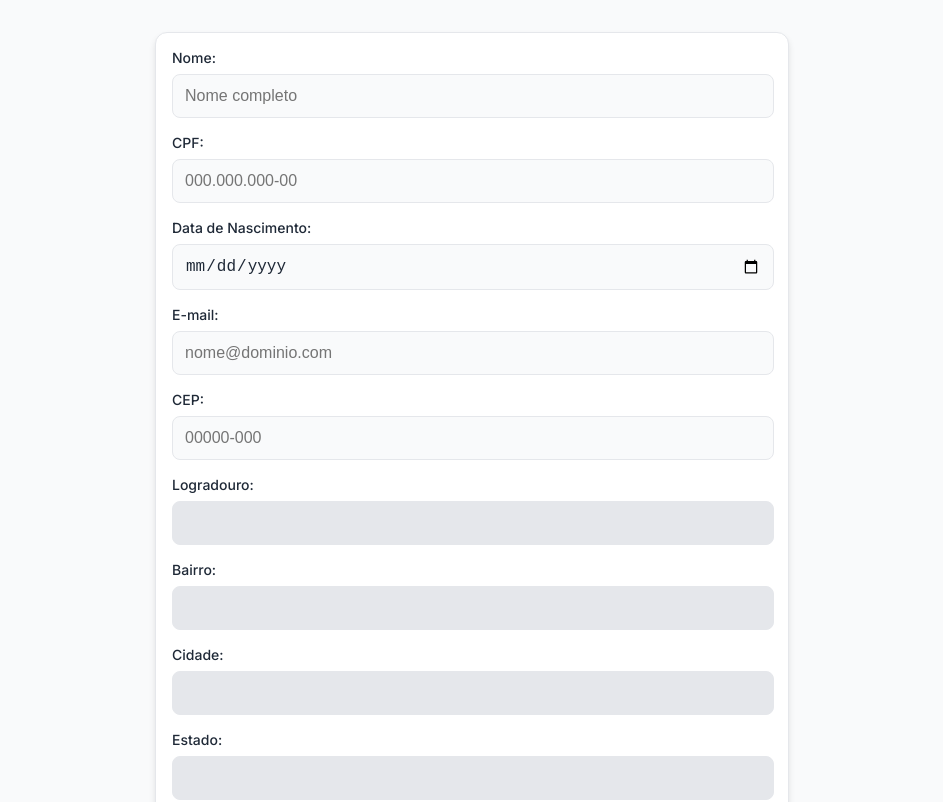
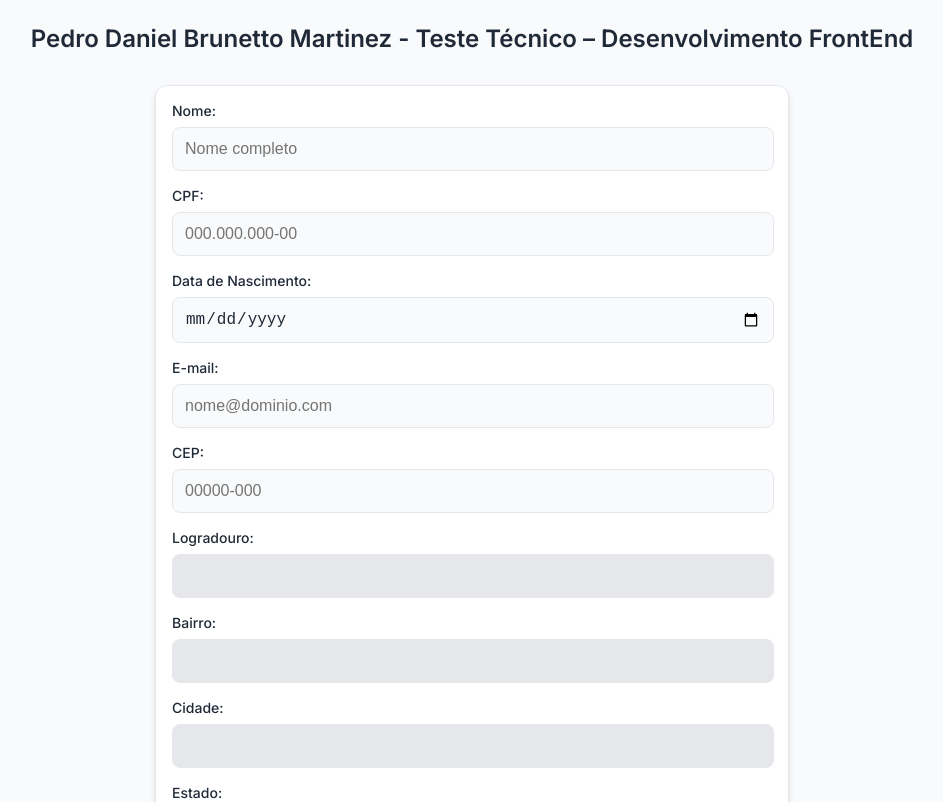
Before and after one commit to PedroDanielBrunetto/RegisterModel-Angular, an Angular app: page / in a window 1280 px wide. Shown: the top 802 px of the page, without its empty margins (168-1111 px from the left). Built offline with nearby package versions, Linux system fonts and the light colour scheme.

Commit message:
fix: adjusts to display all data

```diff
--- a/src/app/cadastro/cadastro.component.html
+++ b/src/app/cadastro/cadastro.component.html
@@ -1,3 +1,7 @@
+<h3 class="title-test">
+  Pedro Daniel Brunetto Martinez - Teste Técnico – Desenvolvimento FrontEnd
+</h3>
+
 <form [formGroup]="cadastroForm" (ngSubmit)="onSubmit()">
   <div>
     <label for="nome">Nome:</label>
@@ -61,6 +65,10 @@
   </div>
 
   <button type="submit">Cadastrar</button>
+
+  <div *ngIf="sucesso" class="sucesso">
+    {{ sucesso }}
+  </div>
 </form>
 
 <div id="tabela">
--- a/src/app/cadastro/cadastro.component.scss
+++ b/src/app/cadastro/cadastro.component.scss
@@ -108,3 +108,14 @@ button:hover {
   flex-direction: column;
   align-items: center;
 }
+
+.sucesso {
+  color: green;
+  font-weight: bold;
+  margin-top: 10px;
+}
+
+.title-test {
+  font-size: 24px;
+  text-align: center;
+}
--- a/src/app/cadastro/cadastro.component.ts
+++ b/src/app/cadastro/cadastro.component.ts
@@ -11,6 +11,7 @@ import axios from 'axios';
 export class CadastroComponent {
   cadastroForm: FormGroup;
   errors: { [key: string]: string } = {};
+  sucesso: string = '';
   cadastros: any[] = [];
 
   constructor(private fb: FormBuilder) {
@@ -70,13 +71,19 @@ export class CadastroComponent {
       };
       this.salvarCadastro(cadastro);
       this.cadastroForm.reset();
+      this.sucesso = 'Cadastro realizado com sucesso!';
     } else {
       this.errors = {};
       result.error.errors.forEach((err) => {
         const field = err.path[0];
         this.errors[field] = err.message;
       });
+      this.sucesso = '';
     }
+
+    setTimeout(() => {
+      this.sucesso = '';
+    }, 2000);
   }
 
   buscarEndereco() {
```
